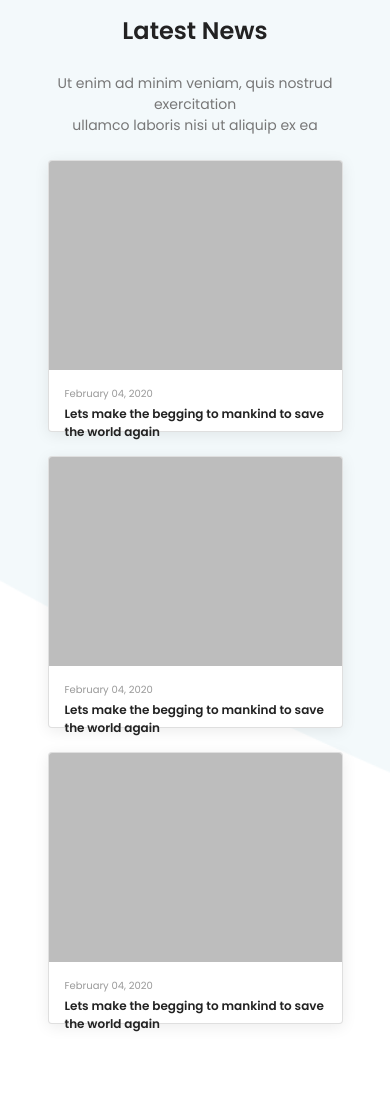
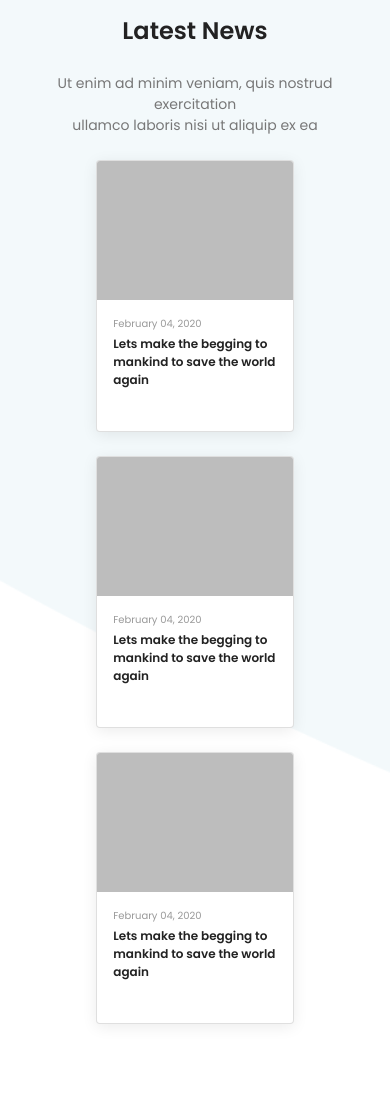
Before and after one commit to zboh/test-markup-01, a plain HTML site: page index.html in a window 390 px wide. Shown: the part 8780-9880 px from the top of the page. Drawn offline with nearby package versions, Linux system fonts and the light colour scheme.

Commit message:
fixed minor resp issue.

```diff
--- a/index.html
+++ b/index.html
@@ -495,7 +495,7 @@
           </div>
 
           <!-- news cards -->
-          <div class="col-10 col-md-4 col-lg-3 pt-lg-5 pt-4">
+          <div class="col-7 col-md-4 col-lg-3 pt-lg-5 pt-4">
             <a href="#">
               <div class="card news-card text-left">
                 <img src="./src/img/news-img-here@2x.png" class="card-img-top" alt="">
@@ -505,7 +505,7 @@
             </a>
           </div>
 
-          <div class="col-10 col-md-4 col-lg-3 pt-lg-5 pt-4">
+          <div class="col-7 col-md-4 col-lg-3 pt-lg-5 pt-4">
             <a href="#">
               <div class="card news-card text-left">
                 <img src="./src/img/news-img-here@2x.png" class="card-img-top" alt="">
@@ -515,7 +515,7 @@
             </a>
           </div>
 
-          <div class="col-10 col-md-4 col-lg-3 pt-lg-5 pt-4">
+          <div class="col-7 col-md-4 col-lg-3 pt-lg-5 pt-4">
             <a href="#">
               <div class="card news-card text-left">
                 <img src="./src/img/news-img-here@2x.png" class="card-img-top img-fluid" alt="">
```
